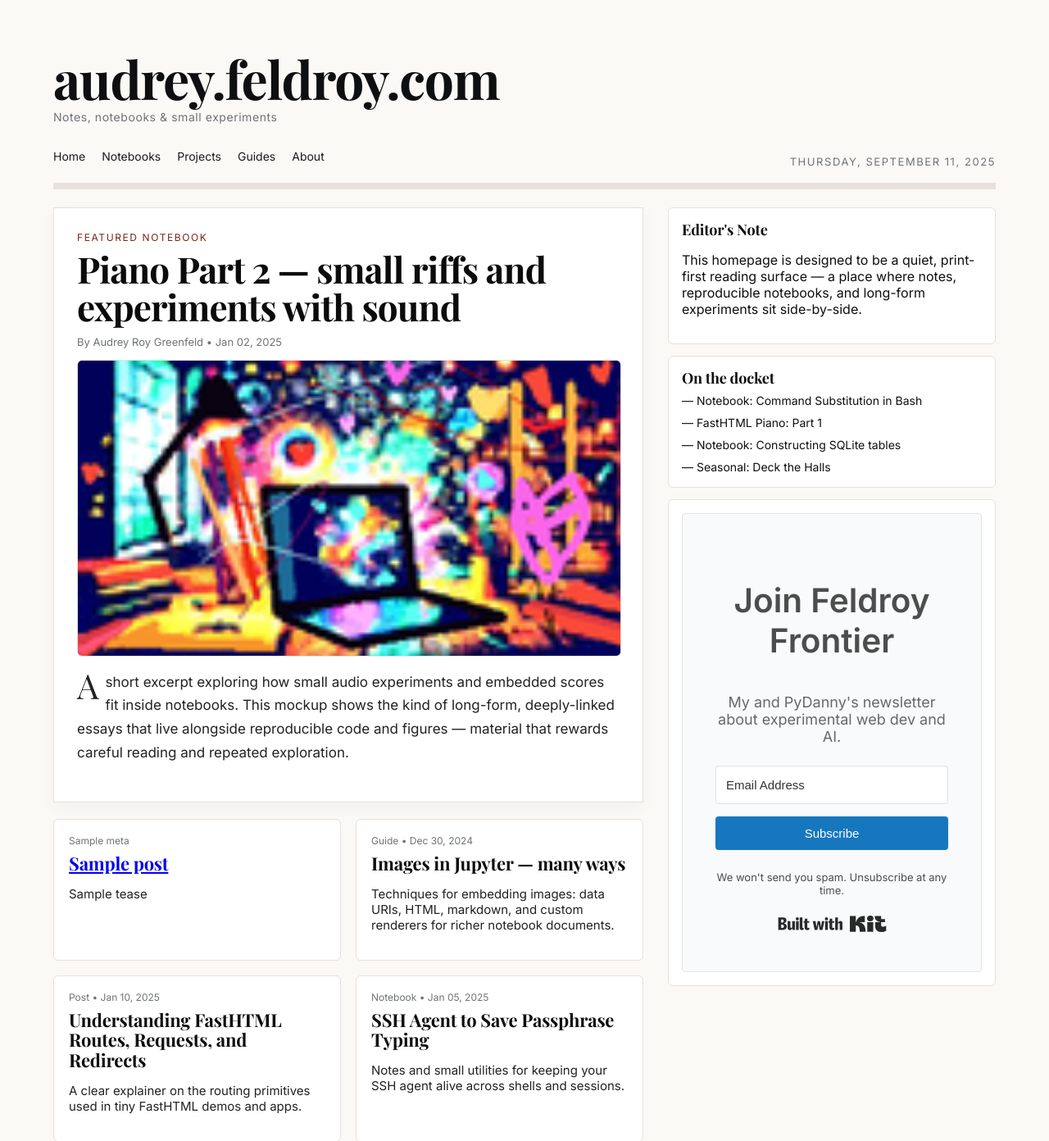
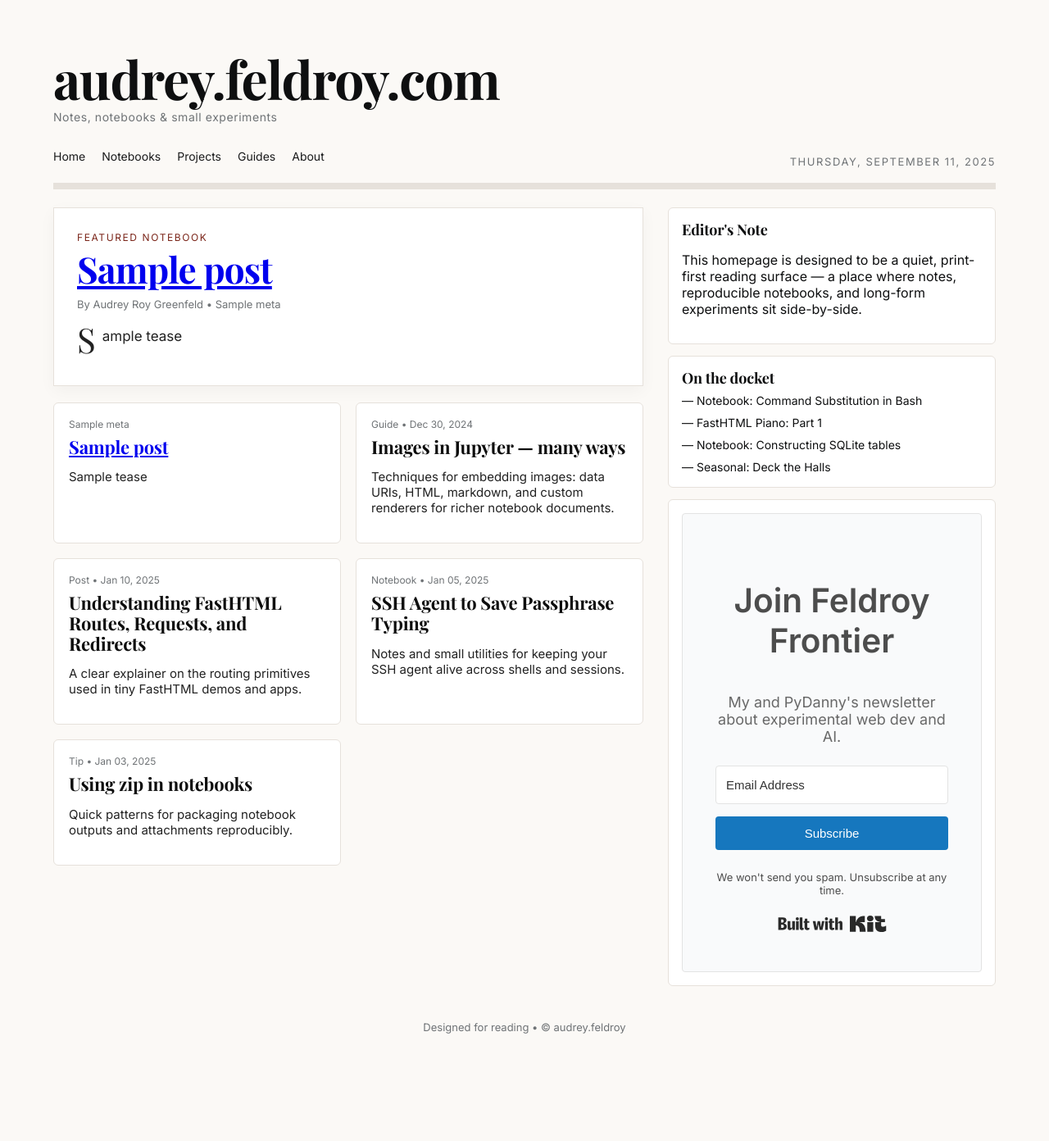
Before and after one commit to audreyfeldroy/audrey.feldroy.com, a Python web app: template templates/index.html in a window 1280 px wide. Shown: the top 1392 px of the page at 82% size. After the commit the page ends 1261 px from the top, so only its background shows below. Run offline with Jinja, Linux system fonts and the light colour scheme; the template is opened without the code that fills it: most values are stand-ins (such as "Sample title", 1, 10 or a date in 2020); some libraries are stand-ins or nearby versions; some web fonts are replaced.

Commit message:
Most recent post is always featured, no image

```diff
--- a/templates/index.html
+++ b/templates/index.html
@@ -119,14 +119,18 @@
 			<main>
 				<article class="lead" aria-labelledby="lead-headline">
 					<div class="kicker">Featured Notebook</div>
-					<h2 id="lead-headline">Piano Part 2 — small riffs and experiments with sound</h2>
-					<div class="byline">By Audrey Roy Greenfeld • Jan 02, 2025</div>
-					<img class="hero" src="/img/2024-12-30-Images-in-Jupyter-Notebooks-150x85.webp" alt="Hero illustration placeholder" aria-hidden="true">
-					<p class="lede">A short excerpt exploring how small audio experiments and embedded scores fit inside notebooks. This mockup shows the kind of long-form, deeply-linked essays that live alongside reproducible code and figures — material that rewards careful reading and repeated exploration.</p>
+					{% if posts and posts|length > 0 %}
+						{% set featured = posts[0] %}
+						<h2 id="lead-headline"><a href="{{ featured.url }}">{{ featured.title }}</a></h2>
+						<div class="byline">By Audrey Roy Greenfeld • {{ featured.meta }}</div>
+						<p class="lede">{{ featured.tease }}</p>
+					{% else %}
+						<h2 id="lead-headline">No posts yet</h2>
+					{% endif %}
 				</article>
 
 				<section class="articles" aria-label="More stories">
-					{% for post in posts %}
+					{% for post in posts[1:] %}
 						<article class="article">
 							<div class="meta">{{ post.meta }}</div>
 							<h3><a href="{{ post.url }}">{{ post.title }}</a></h3>
```
